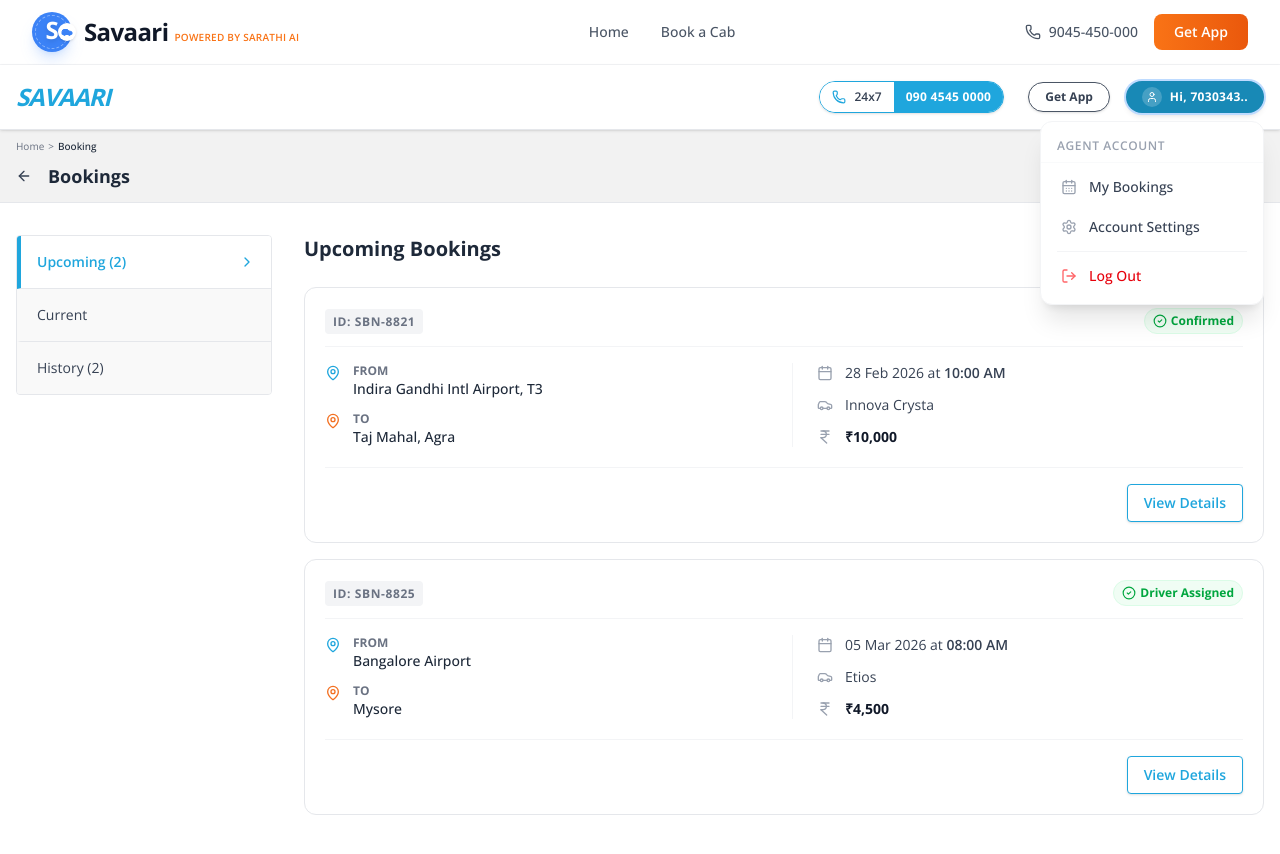
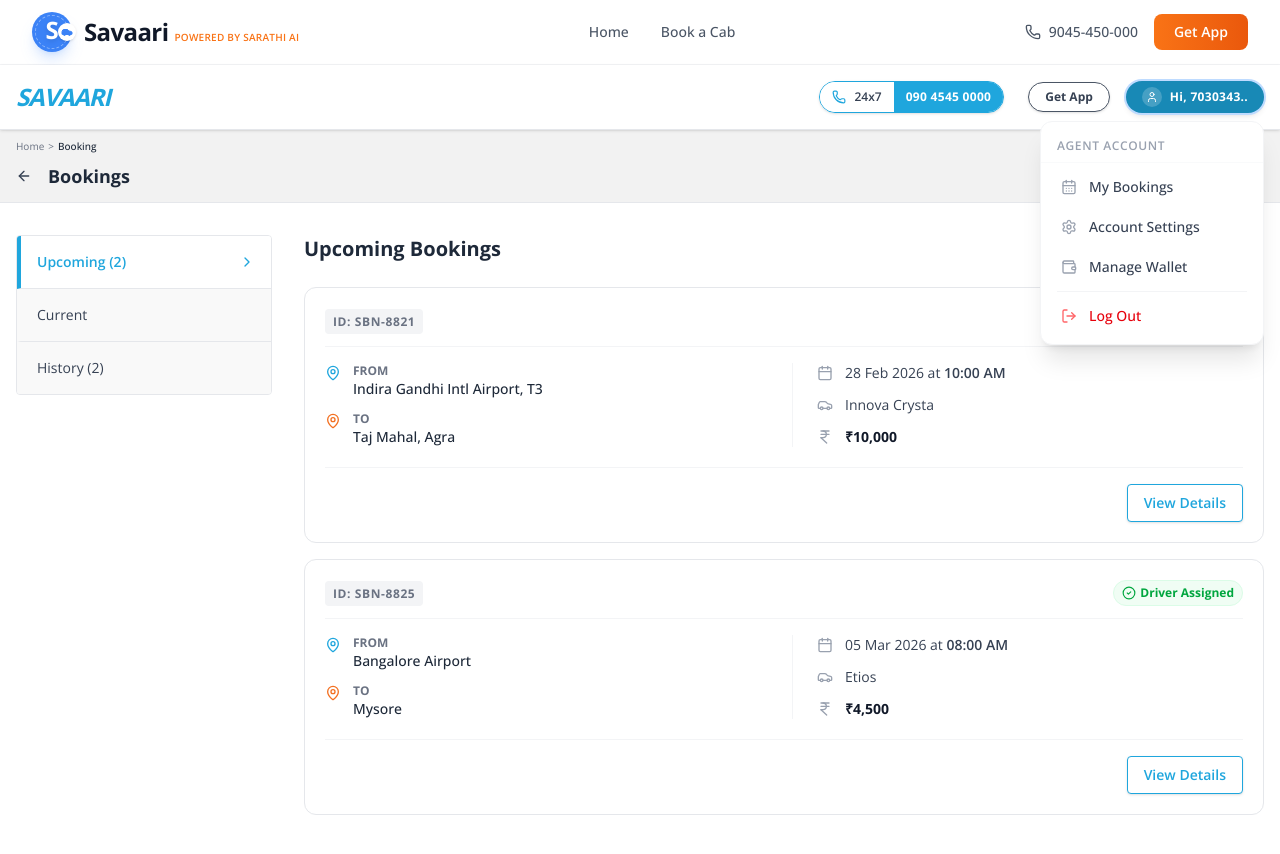
Before and after one commit to pranavchhipa/Savaari_Ai, a Next.js app: page /b2b-demo/bookings in a window 1280 px wide. Both pictures are taken after a click on the button "Hi, 7030343..". Shown: the top 854 px of the page. Built offline with nearby package versions, Linux system fonts and the light colour scheme.

Commit message:
feat: added wallet link to b2b header dropdown

```diff
--- a/src/app/b2b-demo/components/B2BHeader.tsx
+++ b/src/app/b2b-demo/components/B2BHeader.tsx
@@ -1,7 +1,7 @@
 'use client';
 
 import { useRouter } from 'next/navigation';
-import { Phone, User, LogOut, Settings, CalendarDays } from 'lucide-react';
+import { Phone, User, LogOut, Settings, CalendarDays, Wallet } from 'lucide-react';
 import { useState, useRef, useEffect } from 'react';
 
 export default function B2BHeader() {
@@ -81,6 +81,14 @@
                                         <span className="font-medium">Account Settings</span>
                                     </button>
 
+                                    <button
+                                        onClick={() => { setDropdownOpen(false); router.push('/b2b-demo/wallet'); }}
+                                        className="w-full text-left px-5 py-2.5 text-sm text-gray-700 hover:bg-blue-50 hover:text-[#1FA6DD] transition-colors flex items-center gap-3 group"
+                                    >
+                                        <Wallet className="w-4 h-4 text-gray-400 group-hover:text-[#1FA6DD]" />
+                                        <span className="font-medium">Manage Wallet</span>
+                                    </button>
+
                                     <div className="mx-4 border-t border-gray-100 my-1"></div>
 
                                     <button
```
